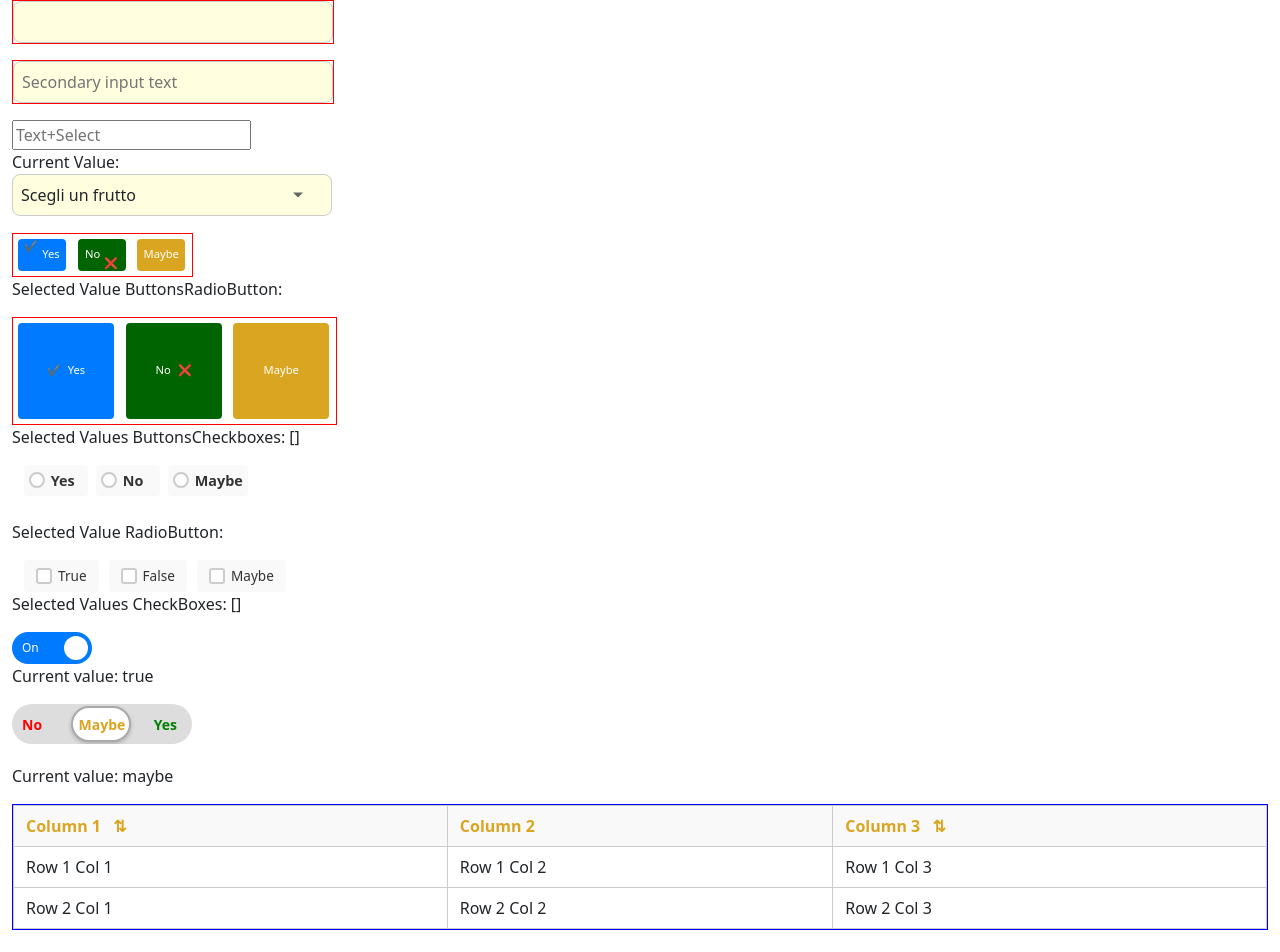
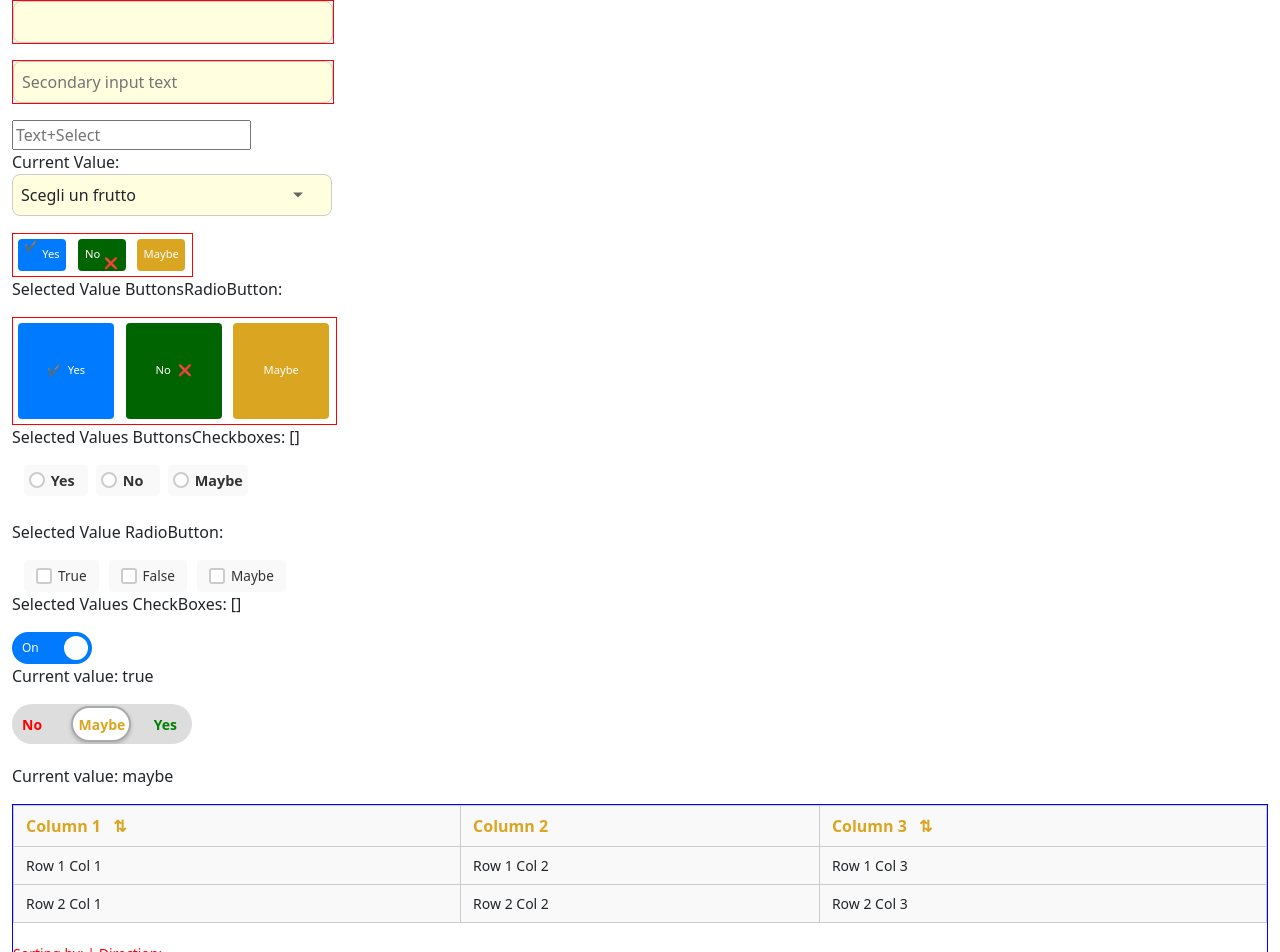
Before and after one commit to jokerltd/VueComponents, a Vue app in the folder components/: page / in a window 1280 px wide. Shown: the top 952 px of the page. Before the commit the page ends 930 px from the top, so only its background shows below. Built offline with nearby package versions, Linux system fonts and the light colour scheme.

Commit message:
Table now sorting

```diff
--- a/components/src/components/tables_lists/table.css
+++ b/components/src/components/tables_lists/table.css
@@ -1,6 +1,32 @@
-.container-float table {
+table {
   width: 100%;
   border-collapse: collapse;
+  margin-bottom: 20px;
+}
+
+th, td {
+  border: 1px solid #ddd;
+  padding: 8px;
+  text-align: left;
+}
+
+th {
+  background-color: #f2f2f2;
+  font-weight: bold;
+}
+
+tr:nth-child(even) {
+  background-color: #f9f9f9;
+}
+
+tr:hover {
+  background-color: #f5f5f5;
+}
+
+.container-float table {
+  border-collapse: collapse;
+  padding: 20px;
+  width: 100%;
 }
 
 .local_headers_class {
@@ -25,6 +51,15 @@
   margin-left: 8px;
 }
 
+.table-header.sortable {
+  cursor: pointer;
+  user-select: none;
+}
+
+.table-header.sortable:hover {
+  background-color: #e8e8e8;
+}
+
 ::v-deep .table-header,
 ::v-deep .my-custom-header-class {
   background-color: #f9f9f9;
--- a/components/src/components/tables_lists/table.html
+++ b/components/src/components/tables_lists/table.html
@@ -19,14 +19,22 @@
       </tr>
     </thead>
     <tbody>
+      <tr v-if="!sortedRows.length">
+        <td :colspan="headers.length">No data found</td>
+      </tr>
       <tr v-for="(row, rowIndex) in sortedRows" :key="rowIndex">
-        <td v-for="(col, colIndex) in row" :key="colIndex">
+        <td
+          v-for="(col, colIndex) in row"
+          :key="colIndex"
+          :class="[col.class, baseClass]"
+        >
           {{ col.value }}
         </td>
       </tr>
-      <tr v-if="Array.isArray(sortedRows) && !sortedRows.length">
-        <td :colspan="headers.length">No data found</td>
-      </tr>
     </tbody>
   </table>
+  <div style="color: red; font-size: 14px;">
+    Sorting by: {{ sortState.columnIndex }} | Direction: {{ sortState.direction }}
+  </div>
+  <pre>{{ JSON.stringify(sortedRows, null, 2) }}</pre>
 </div>
--- a/components/src/components/tables_lists/table.vue
+++ b/components/src/components/tables_lists/table.vue
@@ -64,44 +64,48 @@ export default {
   computed: {
     mappedRows() {
       return this.tablerows.map(row => {
-        // remove 'id' field
         const { id, ...rest } = row
-           return Object.entries(rest).map(([key, value]) => ({
+        return Object.entries(rest).map(([key, value]) => ({
+          key,
           value,
           class: `col-${key}`
         }))
       })
     },
     sortedRows() {
-      const { column, direction } = this.sortState
-
-      if (!column) return this.mappedRows
+      const { columnIndex, direction } = this.sortState
+      if (columnIndex === null || direction === null) return this.mappedRows
 
       return [...this.mappedRows].sort((a, b) => {
-        const valA = a.find(cell => cell.class === `col-${column}`)?.value || ''
-        const valB = b.find(cell => cell.class === `col-${column}`)?.value || ''
+        const valA = a[columnIndex]?.value || ''
+        const valB = b[columnIndex]?.value || ''
+        const numA = parseInt(valA.match(/(\d+)/)?.[1] || 0)
+        const numB = parseInt(valB.match(/(\d+)/)?.[1] || 0)
 
-        if(direction === 'asc') {
-          return valA < valB ? -1 : valA > valB ? 1 : 0
+        let comparison = 0
+
+        if (numA && numB) {
+          comparison = numA - numB
         }
         else {
-          return valB < valA ? -1 : valB > valA ? 1 : 0
+          comparison = valA.localeCompare(valB)
         }
+
+        return direction === 'asc' ? comparison : -comparison
       })
     },
   },
   methods: {
     getSortIcon(index) {
-      const header = this.headers[index];
-      if (!header.sortable) return null;
+      const header = this.headers[index]
+      if (!header.sortable) return null
 
-      const isActive = this.sortState.column === header.label;
-
+      const isActive = this.sortState.columnIndex === index
       if (!isActive) {
-        return this.sortIcons.none; // e.g. ['fas', 'arrows-alt-v']
+        return this.sortIcons.none
       }
 
-      return this.sortState.direction === 'asc' ? this.sortIcons.asc : this.sortIcons.desc;
+      return this.sortState.direction === 'asc' ? this.sortIcons.asc : this.sortIcons.desc
     },
     isFontAwesomeIcon(icon) {
       return typeof icon === 'string' && icon.includes('fa-')
@@ -122,19 +126,24 @@ export default {
       return `${base} ${dynamicClass}`
     },
     toggleSort(index) {
-      const header = this.headers[index];
-      if (!header.sortable) return;
+      const header = this.headers[index]
+      if (!header.sortable) {
+        return
+      }
 
-      let newDirection = 'asc';
-      if (this.sortState.column === header.label) {
-        if (this.sortState.direction === 'asc') newDirection = 'desc';
-        else newDirection = null;
+      let newDirection = 'asc'
+      if (this.sortState.columnIndex === index) {
+        if (this.sortState.direction === 'asc') {
+          newDirection = 'desc'
+        } else {
+          newDirection = 'asc'
+        }
       }
 
       this.sortState = {
-        column: header.label,
+        columnIndex: index,
         direction: newDirection
-      };
+      }
     },
   },
 }
```
